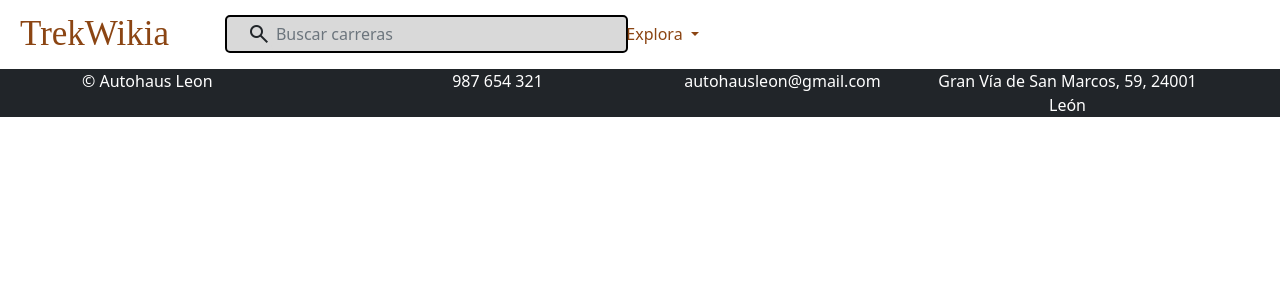
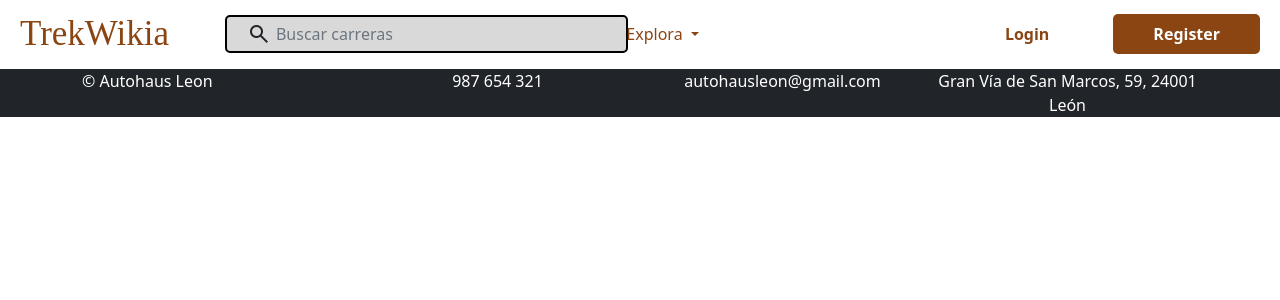
Before and after one commit to angelcabgom/integrador, a PHP site: page / in a window 1280 px wide. Shown: the top 300 px of the page. Run offline with PHP 8.4, Linux system fonts and the light colour scheme; some web fonts are replaced.

Commit message:
headerFalseLogin

```diff
--- a/CODE/css/style.css
+++ b/CODE/css/style.css
@@ -104,3 +104,32 @@ div#tituloCabezera{
 .dropdown-item:hover a {
     text-decoration: underline;
 }
+
+/*Estilos de botones login y register*/
+.custom-login a{
+    color: #8B4513;
+    font-weight: bold;
+}
+
+.custom-login a:hover{
+    color:#979797;
+    font-weight: bold;
+}
+
+.custom-register{
+    background-color: #8B4513;
+    font-weight: bold;
+    padding: 0rem 2rem;
+    border-radius: 5px;
+    box-sizing: border-box;
+}
+
+.custom-register a{
+    color: white;
+}
+
+.custom-register a:hover{
+    color: #979797;
+}
+
+/*Aqui termina header1*/
--- a/CODE/index.php
+++ b/CODE/index.php
@@ -1,73 +1,4 @@
-<!doctype html>
-<html lang="en">
-
-<head>
-    <title>Autohaus</title>
-    <!-- Required meta tagss -->
-    <meta charset="utf-8">
-    <meta name="viewport" content="width=device-width, initial-scale=1, shrink-to-fit=no">
-    <link rel="shortcut icon" href="img/logo.png" type="image/x-icon">
-    <!-- Bootstrap CSS v5.2.1 -->
-    <link href="https://cdn.jsdelivr.net/npm/bootstrap@5.2.1/dist/css/bootstrap.min.css" rel="stylesheet" integrity="sha384-iYQeCzEYFbKjA/T2uDLTpkwGzCiq6soy8tYaI1GyVh/UjpbCx/TYkiZhlZB6+fzT" crossorigin="anonymous">
-    <link href="https://db.onlinewebfonts.com/c/e9de4f4d373ef5c6d9cf52490816ff5d?family=BMW+Type+Web+Light+All" rel="stylesheet">
-    <link rel="stylesheet" href="https://fonts.googleapis.com/css2?family=Material+Symbols+Outlined:opsz,wght,FILL,GRAD@24,400,0,0" />
-    <link rel="stylesheet" href="css/style.css">
-</head>
-
-<body>
-    <!-- headerrrrr -->
-    <nav class="navbar navbar-expand-lg navbar-light">
-        <div class="container-fluid">
-            <!-- Logo y nombre navbarrr -->
-            <a href="main.php" class="btn custom-link d-flex align-items-center" id="logo">
-                <div id="tituloCabezera" class="mx-2 my-0">TrekWikia</div>
-            </a>
-            <!-- Items navbar -->
-            <div class="collapse navbar-collapse" id="navbarNav">
-                <ul class="custom-navbar-nav navbar-nav align-items-center">
-                    <li class="custom-nav-item-search nav-item mx-5">
-                        <div class="search-container">
-                            <span class="material-symbols-outlined">search</span>
-                            <input class="custom-search-bar form-control" type="search" placeholder="Buscar carreras" aria-label="Search">
-                        </div>
-                    </li>
-                    <li class="custom-dropdown-menu nav-item dropdown">
-                        <a class="explore-link nav-link dropdown-toggle" href="#" id="navbarDropdown" role="button" data-bs-toggle="dropdown" aria-expanded="false">
-                            Explora
-                        </a>
-                        <!-- Dropdown menu -->
-                        <ul class="dropdown-menu" aria-labelledby="navbarDropdown">
-                            <div class="row">
-                                <div class="col-6">
-                                    <div class="dropdown-item text-start">
-                                        <a href="#">Rutas en España</a>
-                                    </div>
-                                </div>
-                                <div class="col-6">
-                                    <div class="dropdown-item text-start">
-                                        <a href="#">Rutas en Francia</a>
-                                    </div>
-                                </div>
-                            </div>
-                            <div class="row">
-                                <div class="col-6">
-                                    <div class="dropdown-item text-start">
-                                        <a href="#">Rutas en Alemania</a>
-                                    </div>
-                                </div>
-                                <div class="col-6">
-                                    <div class="dropdown-item text-start">
-                                        <a href="#">Rutas en Suiza</a>
-                                    </div>
-                                </div>
-                            </div>
-                        </ul>
-                    </li>
-
-                </ul>
-            </div>
-        </div>
-    </nav>
+<?php include("vista/headerTrueLogin.php"); ?>
 <main>
 </main>
 <footer class="footer mt-auto bg-dark text-white text-center">
--- /dev/null
+++ b/CODE/vista/headerTrueLogin.php
@@ -0,0 +1,80 @@
+<!doctype html>
+<html lang="en">
+
+<head>
+    <title>Autohaus</title>
+    <!-- Required meta tagss -->
+    <meta charset="utf-8">
+    <meta name="viewport" content="width=device-width, initial-scale=1, shrink-to-fit=no">
+    <link rel="shortcut icon" href="img/logo.png" type="image/x-icon">
+    <!-- Bootstrap CSS v5.2.1 -->
+    <link href="https://cdn.jsdelivr.net/npm/bootstrap@5.2.1/dist/css/bootstrap.min.css" rel="stylesheet" integrity="sha384-iYQeCzEYFbKjA/T2uDLTpkwGzCiq6soy8tYaI1GyVh/UjpbCx/TYkiZhlZB6+fzT" crossorigin="anonymous">
+    <link href="https://db.onlinewebfonts.com/c/e9de4f4d373ef5c6d9cf52490816ff5d?family=BMW+Type+Web+Light+All" rel="stylesheet">
+    <link rel="stylesheet" href="https://fonts.googleapis.com/css2?family=Material+Symbols+Outlined:opsz,wght,FILL,GRAD@24,400,0,0" />
+    <link rel="stylesheet" href="css/style.css">
+</head>
+
+<body>
+    <!-- header -->
+    <nav class="navbar navbar-expand-lg navbar-light">
+        <div class="container-fluid">
+            <!-- Logo y nombre navbarr -->
+            <a href="main.php" class="btn custom-link d-flex align-items-center" id="logo">
+                <div id="tituloCabezera" class="mx-2 my-0">TrekWikia</div>
+            </a>
+            <!-- Items navbarr -->
+            <div class="collapse navbar-collapse" id="navbarNav">
+                <ul class="custom-navbar-nav navbar-nav align-items-center">
+                    <li class="custom-nav-item-search nav-item mx-5">
+                        <div class="search-container">
+                            <span class="material-symbols-outlined">search</span>
+                            <input class="custom-search-bar form-control" type="search" placeholder="Buscar carreras" aria-label="Search">
+                        </div>
+                    </li>
+                    <li class="custom-dropdown-menu nav-item dropdown">
+                        <a class="explore-link nav-link dropdown-toggle" href="#" id="navbarDropdown" role="button" data-bs-toggle="dropdown" aria-expanded="false">
+                            Explora
+                        </a>
+                        <!-- Dropdown menu -->
+                        <ul class="dropdown-menu" aria-labelledby="navbarDropdown">
+                            <div class="row">
+                                <div class="col-6">
+                                    <div class="dropdown-item text-start">
+                                        <a href="#">Rutas en España</a>
+                                    </div>
+                                </div>
+                                <div class="col-6">
+                                    <div class="dropdown-item text-start">
+                                        <a href="#">Rutas en Francia</a>
+                                    </div>
+                                </div>
+                            </div>
+                            <div class="row">
+                                <div class="col-6">
+                                    <div class="dropdown-item text-start">
+                                        <a href="#">Rutas en Alemania</a>
+                                    </div>
+                                </div>
+                                <div class="col-6">
+                                    <div class="dropdown-item text-start">
+                                        <a href="#">Rutas en Suiza</a>
+                                    </div>
+                                </div>
+                            </div>
+                        </ul>
+                    </li>
+                    <ul class="navbar-nav ms-auto">
+                        </li>
+                        <!-- Login Button -->
+                        <li class="custom-login nav-item mx-5">
+                            <a class="nav-link" href="login.php">Login</a>
+                        </li>
+                        <!-- Register Button -->
+                        <li class="custom-register nav-item mx-2">
+                            <a class="nav-link" href="register.php">Register</a>
+                        </li>
+                    </ul>
+                </ul>
+            </div>
+        </div>
+    </nav>
```
Also changed, not shown: CODE/vista/header.php (deleted, +0 -60 lines), CODE/vista/headerFalseLogin.php (added, +80 -0 lines). Lines whose indentation alone changed are shown as unchanged.
